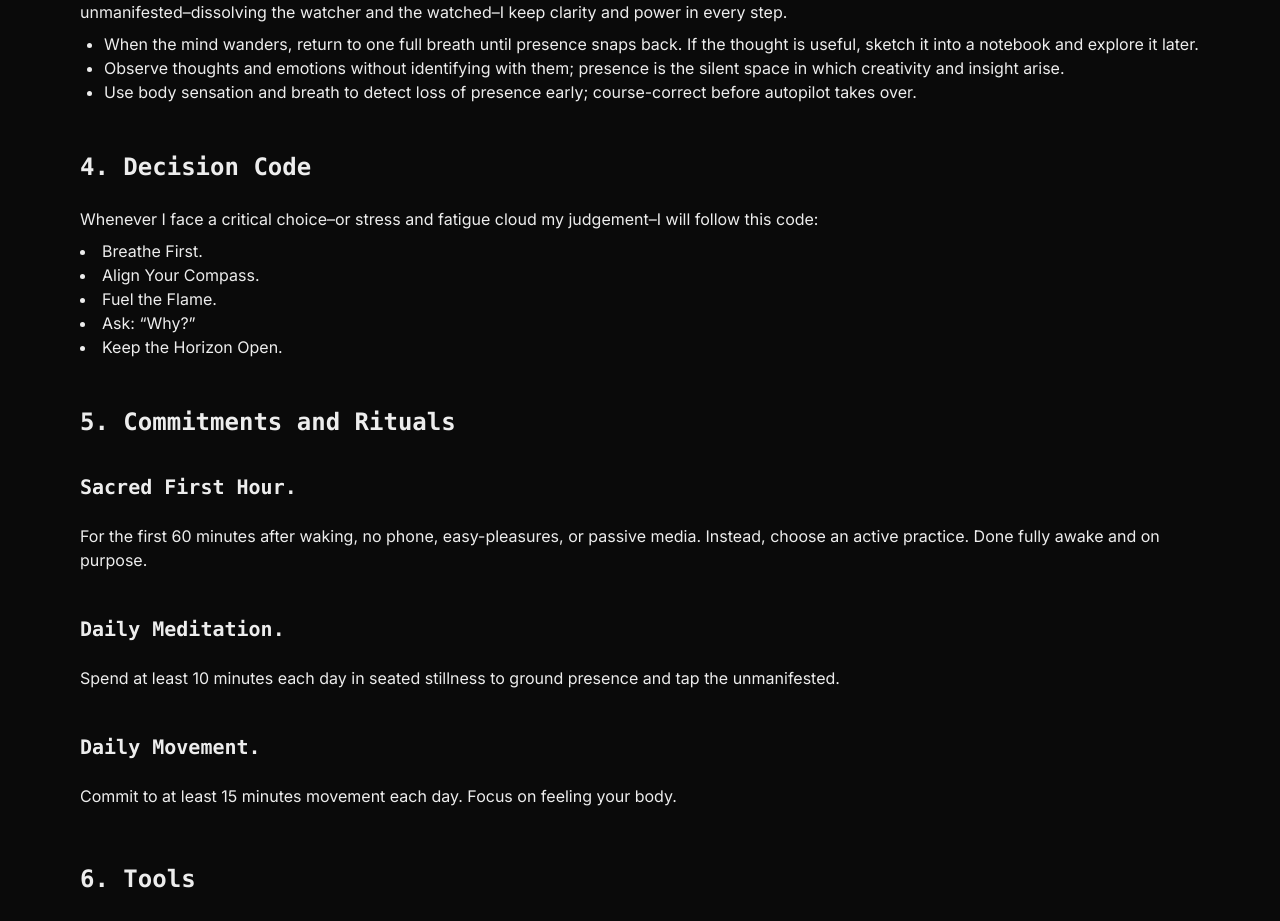
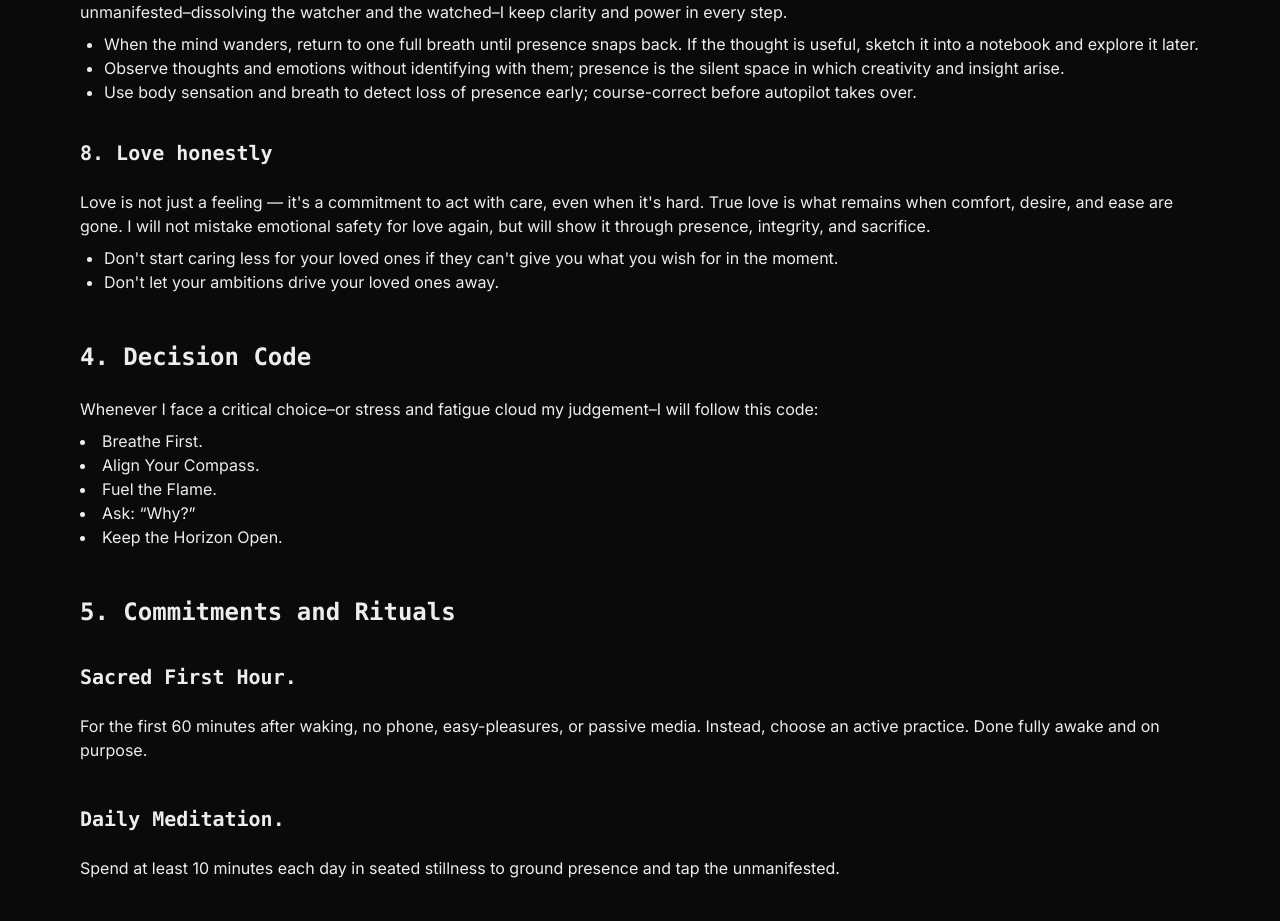
Before and after one commit to thomas0x2/homepage, a Next.js app: page /manual in a window 1280 px wide. Shown: the part 2325-3246 px from the top of the page. Built offline with nearby package versions, Linux system fonts and the light colour scheme.

Commit message:
added another core value

```diff
--- a/src/pages/manual.tsx
+++ b/src/pages/manual.tsx
@@ -100,6 +100,15 @@ export default function Manual() {
                             <li>Use body sensation and breath to detect loss of presence early; course-correct before autopilot takes over.</li>
                         </ol>
                     </div>
+
+                    <div>
+                        <h3 className="font-header text-lg font-bold pt-4">8. Love honestly</h3>
+                        <p className="py-2">Love is not just a feeling — it's a commitment to act with care, even when it's hard. True love is what remains when comfort, desire, and ease are gone. I will not mistake emotional safety for love again, but will show it through presence, integrity, and sacrifice.</p>
+                        <ol className="list-disc list-outside ml-6">
+                            <li>Don't start caring less for your loved ones if they can't give you what you wish for in the moment.</li>
+                            <li>Don't let your ambitions drive your loved ones away.</li>
+                        </ol>
+                    </div>
                 </div>
 
                 <div>
```
